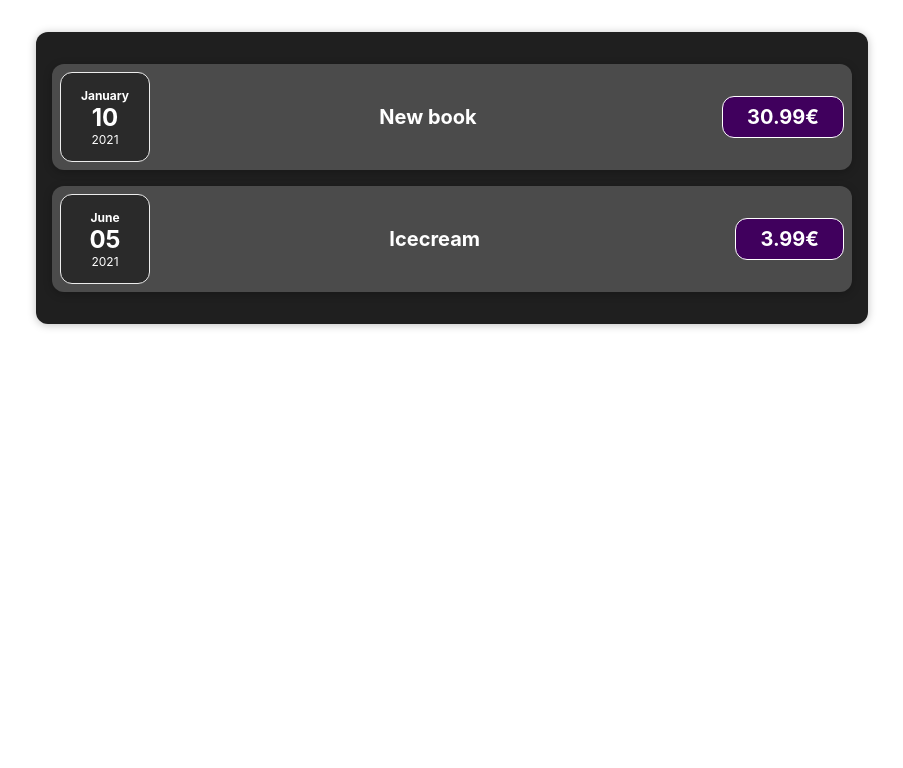
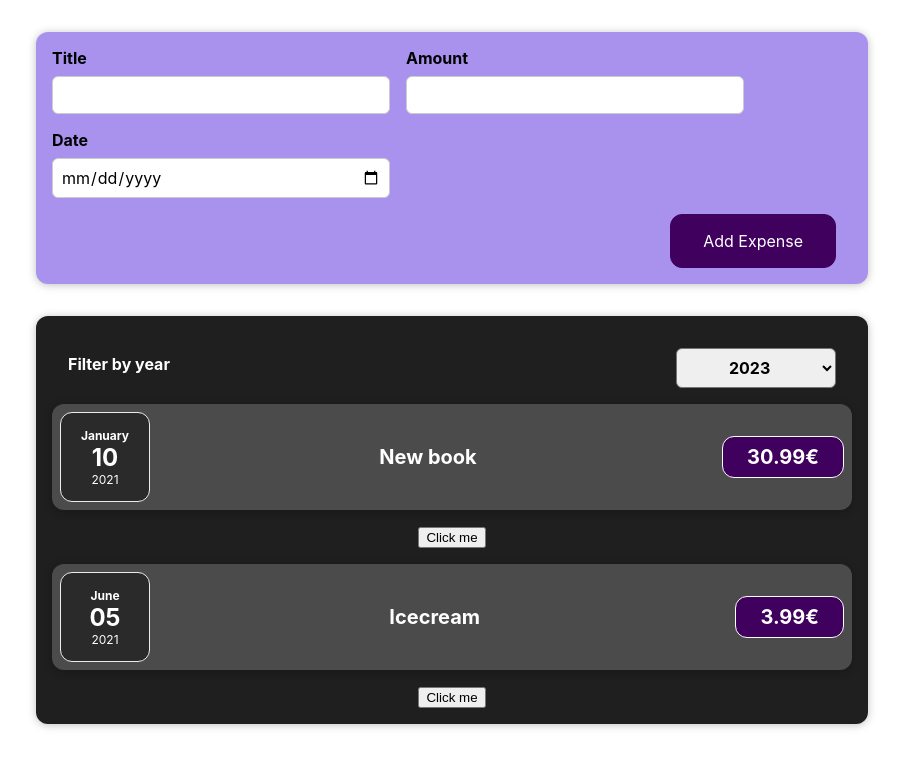
Before and after one commit to MrNugis5/glowing-adventure, a React (Vite) app: page / in a window 1280 px wide. Shown: the top 768 px of the page, without its empty margins (188-1091 px from the left). Built offline with nearby package versions, Linux system fonts and the light colour scheme.

Commit message:
ylesanne 4

```diff
--- a/src/App.jsx
+++ b/src/App.jsx
@@ -1,7 +1,6 @@
-
 import './App.css';
 import Expenses from './components/Expenses.jsx';
-
+import NewExpense from './components/NewExpense/NewExpense.jsx';
 function App() {
     const expenses = [
         {
@@ -15,9 +14,15 @@
             price: 3.99
         }
     ]
+    const addExpenseHandler = (expense) => {
+        console.log('In App.js');
+        console.log(expense);
+    }
+
 
   return (
     <div className="App">
+      <NewExpense onAddExpense={addExpenseHandler}></NewExpense>
       <Expenses expenses={expenses}></Expenses>
     </div>
   );
--- /dev/null
+++ b/src/Expenses/ExpensesFilter.css
@@ -0,0 +1,24 @@
+.expenses-filter {
+    color: white;
+    padding: 0 1rem;
+}
+
+.expenses-filter__control {
+    display: flex;
+    width: 100%;
+    align-items: center;
+    justify-content: space-between;
+    margin: 1rem 0;
+}
+
+.expenses-filter label {
+    font-weight: bold;
+    margin-bottom: 0.5rem;
+}
+
+.expenses-filter select {
+    font: inherit;
+    padding: 0.5rem 3rem;
+    font-weight: bold;
+    border-radius: 6px;
+}
--- /dev/null
+++ b/src/Expenses/ExpensesFilter.jsx
@@ -0,0 +1,31 @@
+import React from 'react';
+import './ExpensesFilter.css';
+
+const ExpensesFilter = (props) => {
+
+    const dropdownChangeHandler = (event) => {
+        console.log("ExpensesFilter - valitud aasta:", event.target.value);
+
+        props.onChangeYear(event.target.value);
+    };
+
+    return (
+        <div className='expenses-filter'>
+            <div className='expenses-filter__control'>
+                <label>Filter by year</label>
+
+                <select
+                    value={props.selected}
+                    onChange={dropdownChangeHandler}
+                >
+                    <option value='2023'>2023</option>
+                    <option value='2024'>2024</option>
+                    <option value='2025'>2025</option>
+                </select>
+
+            </div>
+        </div>
+    );
+};
+
+export default ExpensesFilter;
--- a/src/components/ExpenseItem.jsx
+++ b/src/components/ExpenseItem.jsx
@@ -1,9 +1,15 @@
 import './ExpenseItem.css'
 import ExpenseDate from "./ExpenseDate";
 import Card from './Card.jsx';
+import { useState } from 'react';
 
 function ExpenseItem(props){
+    const [title, setTitle] = useState(props.expenseData.title);
 
+    const clickHandler = () => {
+        setTitle("Updated ${title}");
+        console.log(title);
+    }
     return (
     <Card>
         <div className="expense-item">
@@ -13,6 +19,7 @@
                 <div className="expense-item__price">{props.expenseData.price}€</div>
             </div>
         </div>
+        <button onClick={clickHandler}>Click me</button>
     </Card>
     )
 }
--- a/src/components/Expenses.jsx
+++ b/src/components/Expenses.jsx
@@ -1,13 +1,27 @@
+import { useState } from "react";
 import ExpenseItem from "./ExpenseItem";
 import "./Expenses.css";
+import ExpensesFilter from "../Expenses/ExpensesFilter";
 
 function Expenses(props) {
-    console.log(props);
+    const [selectedYear, setSelectedYear] = useState("2023");
+
+    console.log("Expenses - valitud aasta:", selectedYear);
+
+    const yearChangeHandler = (selectedYear) => {
+        console.log("Expenses sai uue aasta:", selectedYear);
+        setSelectedYear(selectedYear);
+    };
 
     return (
         <div className="expenses">
-            <ExpenseItem expenseData={props.expenses[0]}></ExpenseItem>
-            <ExpenseItem expenseData={props.expenses[1]}></ExpenseItem>
+            <ExpensesFilter
+                selected={selectedYear}
+                onChangeYear={yearChangeHandler}
+            />
+
+            <ExpenseItem expenseData={props.expenses[0]} />
+            <ExpenseItem expenseData={props.expenses[1]} />
         </div>
     );
 }
--- /dev/null
+++ b/src/components/NewExpense/ExpenseForm.css
@@ -0,0 +1,26 @@
+.new-expense__controls {
+    display: flex;
+    flex-wrap: wrap;
+    gap: 1rem;
+    margin-bottom: 1rem;
+    text-align: left;
+}
+
+.new-expense__control label {
+    font-weight: bold;
+    margin-bottom: 0.5rem;
+    display: block;
+}
+
+.new-expense__control input {
+    font: inherit;
+    padding: 0.5rem;
+    border-radius: 6px;
+    border: 1px solid #ccc;
+    width: 20rem;
+    max-width: 100%;
+}
+
+.new-expense__actions {
+    text-align: right;
+}
--- /dev/null
+++ b/src/components/NewExpense/ExpenseForm.jsx
@@ -0,0 +1,71 @@
+import "./ExpenseForm.css";
+import { useState } from "react";
+
+const ExpenseForm = (props) => {
+    const [userInput, setUserInput] = useState({
+        enteredTitle: '',
+        enteredAmount: '',
+        enteredDate: ''
+    });
+
+    console.log(userInput);
+
+    const titleChangeHandler = (event) => {
+        setUserInput({
+            ...userInput,
+            enteredTitle: event.target.value
+        });
+    }
+
+    const amountChangeHandler = (event) => {
+        setUserInput({
+            ...userInput,
+            enteredAmount: event.target.value
+        });
+    }
+
+    const dateChangeHandler = (event) => {
+        setUserInput({
+            ...userInput,
+            enteredDate: event.target.value
+        });
+    }
+
+    const submitHandler = (event) => {
+        event.preventDefault();
+        const expenseData = {
+            title: userInput.enteredTitle,
+            amount: userInput.enteredAmount,
+            date: new Date(userInput.enteredDate)
+        };
+        props.onSaveExpenseData(expenseData);
+        setUserInput({
+            enteredTitle: '',
+            enteredAmount: '',
+            enteredDate: ''
+        });
+    };
+
+    return(
+        <form onSubmit={submitHandler}>
+            <div className="new-expense__controls">
+                <div className="new-expense__control">
+                    <label>Title</label>
+                    <input type="text" onChange={titleChangeHandler} value={userInput.enteredTitle}></input>
+                </div>
+                <div className="new-expense__control">
+                    <label>Amount</label>
+                    <input type="number" min="0.01" step="0.01" onChange={amountChangeHandler} value={userInput.enteredAmount}></input>
+                </div>
+                <div className="new-expense__control">
+                    <label>Date</label>
+                    <input type="date" min="2024-01-01" max="2026-12-31" onChange={dateChangeHandler} value={userInput.enteredDate}></input>
+                </div>
+            </div>
+            <div className="new-expense__actions">
+                <button type="submit">Add Expense</button>
+            </div>
+        </form>
+    )
+}
+export default ExpenseForm
--- /dev/null
+++ b/src/components/NewExpense/NewExpense.css
@@ -0,0 +1,38 @@
+.new-expense {
+    background-color: #a892ee;
+    padding: 1rem;
+    margin: 2rem auto;
+    width: 50rem;
+    max-width: 95%;
+    border-radius: 12px;
+    text-align: center;
+    box-shadow: 0 1px 8px rgba(0, 0, 0, 0.25);
+}
+
+.new-expense button {
+    font: inherit;
+    cursor: pointer;
+    padding: 1rem 2rem;
+    border: 1px solid #40005d;
+    background-color: #40005d;
+    color: white;
+    border-radius: 12px;
+    margin-right: 1rem;
+}
+
+.new-expense button:hover,
+.new-expense button:active {
+    background-color: #510674;
+    border-color: #510674;
+}
+
+.new-expense button.alternative {
+    color: #220131;
+    border-color: transparent;
+    background-color: transparent;
+}
+
+.new-expense button.alternative:hover,
+.new-expense button.alternative:active {
+    background-color: #ddb3f8;
+}
--- /dev/null
+++ b/src/components/NewExpense/NewExpense.jsx
@@ -0,0 +1,20 @@
+import './NewExpense.css';
+import ExpenseForm from './ExpenseForm';
+
+const NewExpense = (props) => {
+    const saveExpenseDataHandler = (enteredExpenseData) => {
+        const expenseData = {
+            ...enteredExpenseData,
+            id: Math.random().toString()
+        };
+        props.onAddExpense(expenseData);
+    }
+
+    return(
+        <div className="new-expense">
+            <ExpenseForm onSaveExpenseData={saveExpenseDataHandler} />
+        </div>
+    )
+}
+
+export default NewExpense;
```
